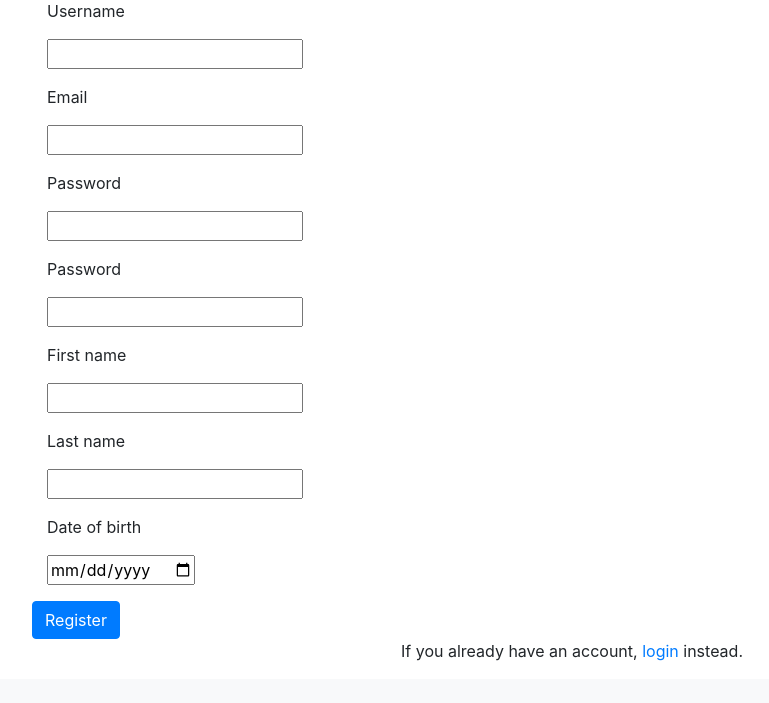
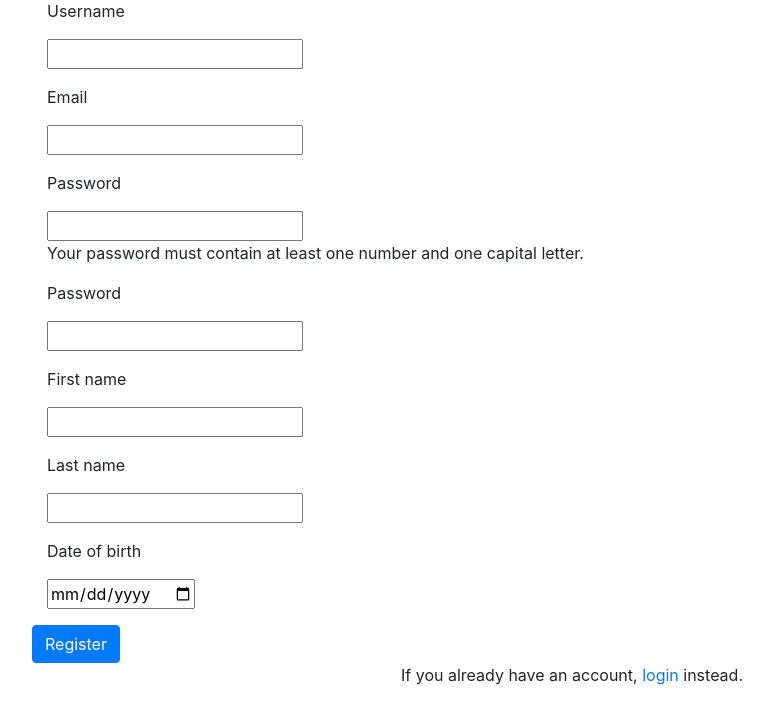
Before and after one commit to erneee/e_learning_platform, a Django app: template elearning/templates/registration/register.html in a window 1280 px wide. Shown: the part 187-890 px from the top of the page, without its empty margins (68-837 px from the left). Before the commit the page ends 848 px from the top, so only its background shows below. Run offline with Django 3.2, Linux system fonts and the light colour scheme; the template is opened without the code that fills it, so the values that code supplies are empty, except form fields; tables that the repository leaves empty hold one stand-in row (values such as "Sample post"); form fields are guessed from the names that the template uses; some libraries are stand-ins or nearby versions.

Commit message:
Sukurtas register user vaizdas sutvarkytas

```diff
--- a/elearning/templates/registration/register.html
+++ b/elearning/templates/registration/register.html
@@ -21,7 +21,7 @@
     <div class="form-group">
       <label class="col-sm-2 control-label">{{ register_form.password1.label_tag }}</label>
       <div class="col-sm-10">
-        {{ register_form.password1 }}
+        {{ register_form.password1 }} <p>Your password must contain at least one number and one capital letter.</p>
       </div>
     </div>
     <div class="form-group">
```
